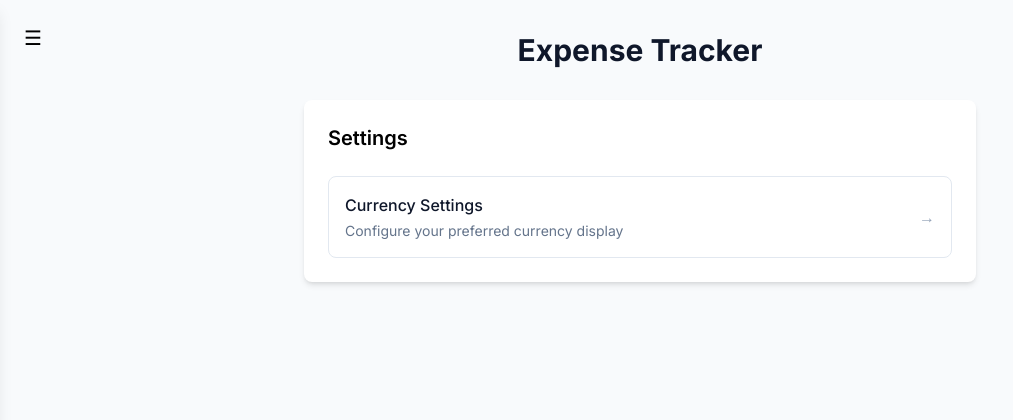
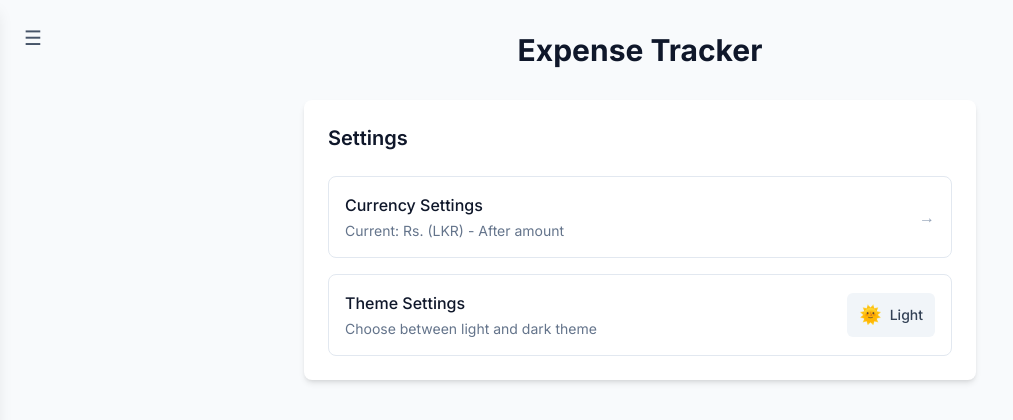
Before and after one commit to RavanaDevs/expense-tracker-web, a Next.js app: page /settings in a window 1280 px wide. Shown: the top 420 px of the page, without its empty margins (0-1013 px from the left). Built offline with nearby package versions, Linux system fonts and the light colour scheme.

Commit message:
Theme toggle

```diff
--- /dev/null
+++ b/app/components/ExpenseCard.tsx
@@ -0,0 +1,27 @@
+import { Expense } from "@/app/types";
+import { CATEGORY_EMOJIS } from "@/app/constants";
+import { formatDate } from "@/app/utils/date";
+import { formatCurrency } from "@/app/utils/currency";
+
+interface ExpenseCardProps {
+  expense: Expense;
+  onClick: (expense: Expense) => void;
+}
+
+export default function ExpenseCard({ expense, onClick }: ExpenseCardProps) {
+  return (
+    <div
+      className="flex justify-between items-center p-4 rounded-lg border border-slate-200 dark:border-slate-700 hover:border-slate-300 dark:hover:border-slate-600 transition-colors bg-white dark:bg-slate-800 cursor-pointer"
+      onClick={() => onClick(expense)}
+    >
+      <div className="flex items-center space-x-3">
+        <span className="text-xl">{CATEGORY_EMOJIS[expense.category]}</span>
+        <div>
+          <p className="text-sm text-slate-700 dark:text-slate-300 capitalize">{expense.category}</p>
+          <p className="text-xs text-slate-500 dark:text-slate-400">{formatDate(expense.date)}</p>
+        </div>
+      </div>
+      <span className="font-medium text-slate-900 dark:text-white">{formatCurrency(expense.amount)}</span>
+    </div>
+  );
+}
--- a/app/components/ui/SideDrawer.tsx
+++ b/app/components/ui/SideDrawer.tsx
@@ -18,7 +18,7 @@ export default function SideDrawer() {
     <>
       <button
         onClick={() => setIsOpen(true)}
-        className="fixed left-4 top-4 p-2 rounded-md hover:bg-slate-100 transition-colors"
+        className="fixed left-4 top-4 p-2 rounded-md hover:bg-slate-100 dark:hover:bg-slate-800 transition-colors text-slate-600 dark:text-slate-300"
       >
         <span className="text-xl">☰</span>
       </button>
@@ -33,16 +33,16 @@ export default function SideDrawer() {
 
       {/* Drawer */}
       <div
-        className={`fixed top-0 left-0 h-full w-64 bg-white shadow-lg transform transition-transform duration-200 ease-in-out z-50 ${
+        className={`fixed top-0 left-0 h-full w-64 bg-white dark:bg-slate-800 shadow-lg transform transition-transform duration-200 ease-in-out z-50 ${
           isOpen ? 'translate-x-0' : '-translate-x-full'
         }`}
       >
         <div className="p-4">
           <div className="flex justify-between items-center mb-6">
-            <h2 className="text-lg font-semibold text-slate-900">Menu</h2>
+            <h2 className="text-lg font-semibold text-slate-900 dark:text-white">Menu</h2>
             <button
               onClick={() => setIsOpen(false)}
-              className="p-2 hover:bg-slate-100 rounded-md"
+              className="p-2 hover:bg-slate-100 dark:hover:bg-slate-700 rounded-md text-slate-600 dark:text-slate-300"
             >
               ✕
             </button>
@@ -54,8 +54,8 @@ export default function SideDrawer() {
                 href={item.href}
                 className={`flex items-center space-x-3 px-4 py-3 rounded-md transition-colors ${
                   pathname === item.href
-                    ? 'bg-slate-100 text-slate-900'
-                    : 'text-slate-600 hover:bg-slate-50'
+                    ? 'bg-slate-100 dark:bg-slate-700 text-slate-900 dark:text-white'
+                    : 'text-slate-600 dark:text-slate-300 hover:bg-slate-50 dark:hover:bg-slate-700'
                 }`}
                 onClick={() => setIsOpen(false)}
               >
--- /dev/null
+++ b/app/components/ui/ThemeToggle.tsx
@@ -0,0 +1,17 @@
+'use client';
+
+import { useTheme } from '@/app/contexts/ThemeContext';
+
+export default function ThemeToggle() {
+  const { theme, toggleTheme } = useTheme();
+
+  return (
+    <button
+      onClick={toggleTheme}
+      className="flex items-center space-x-2 px-4 py-3 rounded-md transition-colors text-slate-600 dark:text-slate-300 hover:bg-slate-50 dark:hover:bg-slate-800"
+    >
+      <span className="text-xl">{theme === 'light' ? '🌞' : '🌙'}</span>
+      <span>{theme === 'light' ? 'Light Mode' : 'Dark Mode'}</span>
+    </button>
+  );
+}
--- /dev/null
+++ b/app/contexts/ThemeContext.tsx
@@ -0,0 +1,47 @@
+'use client';
+
+import { createContext, useContext, useEffect, useState } from 'react';
+
+type Theme = 'light' | 'dark';
+
+interface ThemeContextType {
+  theme: Theme;
+  toggleTheme: () => void;
+}
+
+const ThemeContext = createContext<ThemeContextType | undefined>(undefined);
+
+export function ThemeProvider({ children }: { children: React.ReactNode }) {
+  const [theme, setTheme] = useState<Theme>('light');
+
+  useEffect(() => {
+    // Check local storage or system preference
+    const savedTheme = localStorage.getItem('theme') as Theme;
+    const systemTheme = window.matchMedia('(prefers-color-scheme: dark)').matches ? 'dark' : 'light';
+    setTheme(savedTheme || systemTheme);
+  }, []);
+
+  useEffect(() => {
+    // Update document class and local storage when theme changes
+    document.documentElement.classList.toggle('dark', theme === 'dark');
+    localStorage.setItem('theme', theme);
+  }, [theme]);
+
+  const toggleTheme = () => {
+    setTheme(prev => prev === 'light' ? 'dark' : 'light');
+  };
+
+  return (
+    <ThemeContext.Provider value={{ theme, toggleTheme }}>
+      {children}
+    </ThemeContext.Provider>
+  );
+}
+
+export function useTheme() {
+  const context = useContext(ThemeContext);
+  if (context === undefined) {
+    throw new Error('useTheme must be used within a ThemeProvider');
+  }
+  return context;
+}
--- a/app/layout.tsx
+++ b/app/layout.tsx
@@ -2,6 +2,7 @@ import type { Metadata } from "next";
 import { Inter } from "next/font/google";
 import "./globals.css";
 import SideDrawer from "./components/ui/SideDrawer";
+import { ThemeProvider } from "./contexts/ThemeContext";
 
 const inter = Inter({ subsets: ["latin"] });
 
@@ -16,13 +17,17 @@ export default function RootLayout({
   children: React.ReactNode;
 }>) {
   return (
-    <html lang="en">
-      <body className={`${inter.className} bg-slate-50 min-h-screen`}>
-        <SideDrawer />
-        <main className="container mx-auto px-4 py-4 sm:py-8">
-          <h1 className="text-2xl sm:text-3xl font-bold text-center mb-6 sm:mb-8 text-slate-900">Expense Tracker</h1>
-          {children}
-        </main>
+    <html lang="en" suppressHydrationWarning>
+      <body className={`${inter.className} bg-slate-50 dark:bg-slate-900 min-h-screen transition-colors`}>
+        <ThemeProvider>
+          <SideDrawer />
+          <main className="container mx-auto px-4 py-4 sm:py-8">
+            <h1 className="text-2xl sm:text-3xl font-bold text-center mb-6 sm:mb-8 text-slate-900 dark:text-white">
+              Expense Tracker
+            </h1>
+            {children}
+          </main>
+        </ThemeProvider>
       </body>
     </html>
   );
--- a/app/settings/page.tsx
+++ b/app/settings/page.tsx
@@ -1,27 +1,52 @@
 'use client';
 
 import { useState } from 'react';
+import { useTheme } from '../contexts/ThemeContext';
 import CurrencySettingsDialog from '../components/settings/CurrencySettingsDialog';
+import { CURRENCY } from '../constants';
 
 export default function SettingsPage() {
   const [isCurrencyDialogOpen, setIsCurrencyDialogOpen] = useState(false);
+  const { theme, toggleTheme } = useTheme();
 
   return (
     <div className="w-full max-w-2xl mx-auto">
-      <div className="bg-white p-4 sm:p-6 rounded-lg shadow-md">
-        <h2 className="text-lg sm:text-xl font-semibold mb-6">Settings</h2>
+      <div className="bg-white dark:bg-slate-800 p-4 sm:p-6 rounded-lg shadow-md space-y-6">
+        <h2 className="text-lg sm:text-xl font-semibold text-slate-900 dark:text-white">Settings</h2>
 
         <div className="space-y-4">
+          {/* Currency Settings */}
           <div
-            className="p-4 rounded-lg border border-slate-200 hover:border-slate-300 transition-colors cursor-pointer"
+            className="p-4 rounded-lg border border-slate-200 dark:border-slate-700 hover:border-slate-300 dark:hover:border-slate-600 transition-colors cursor-pointer"
             onClick={() => setIsCurrencyDialogOpen(true)}
           >
             <div className="flex justify-between items-center">
               <div>
-                <h3 className="text-base font-medium text-slate-900">Currency Settings</h3>
-                <p className="text-sm text-slate-500 mt-1">Configure your preferred currency display</p>
+                <h3 className="text-base font-medium text-slate-900 dark:text-white">Currency Settings</h3>
+                <p className="text-sm text-slate-500 dark:text-slate-400 mt-1">
+                  Current: {CURRENCY.symbol} ({CURRENCY.code}) - {CURRENCY.position === 'before' ? 'Before amount' : 'After amount'}
+                </p>
               </div>
-              <span className="text-slate-400">→</span>
+              <span className="text-slate-400 dark:text-slate-500">→</span>
+            </div>
+          </div>
+
+          {/* Theme Settings */}
+          <div className="p-4 rounded-lg border border-slate-200 dark:border-slate-700 hover:border-slate-300 dark:hover:border-slate-600 transition-colors">
+            <div className="flex justify-between items-center">
+              <div>
+                <h3 className="text-base font-medium text-slate-900 dark:text-white">Theme Settings</h3>
+                <p className="text-sm text-slate-500 dark:text-slate-400 mt-1">
+                  Choose between light and dark theme
+                </p>
+              </div>
+              <button
+                onClick={toggleTheme}
+                className="flex items-center space-x-2 px-3 py-2 rounded-md bg-slate-100 dark:bg-slate-700 text-slate-700 dark:text-slate-300 hover:bg-slate-200 dark:hover:bg-slate-600 transition-colors"
+              >
+                <span className="text-lg">{theme === 'light' ? '🌞' : '🌙'}</span>
+                <span className="text-sm font-medium">{theme === 'light' ? 'Light' : 'Dark'}</span>
+              </button>
             </div>
           </div>
         </div>
--- a/tailwind.config.ts
+++ b/tailwind.config.ts
@@ -6,6 +6,7 @@ const config: Config = {
     "./components/**/*.{js,ts,jsx,tsx,mdx}",
     "./app/**/*.{js,ts,jsx,tsx,mdx}",
   ],
+  darkMode: 'class',
   theme: {
     extend: {
       backgroundImage: {
```
Also changed, not shown: app/components/ExpenseDialog.tsx (+7 -7 lines), app/components/ExpenseForm.tsx (+30 -4 lines), app/components/ExpenseStats.tsx (+12 -12 lines).
